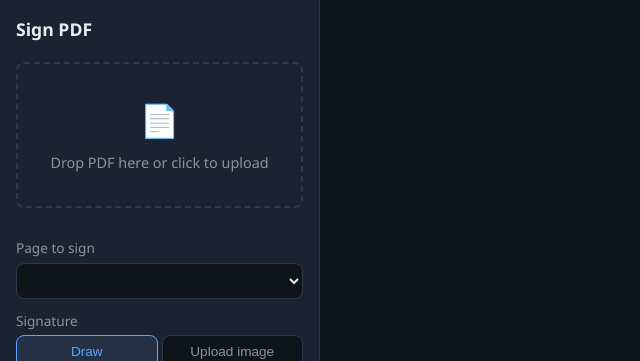
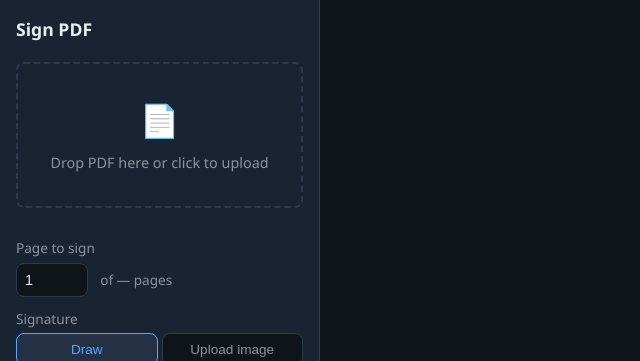
Before and after one commit to MohammedAltwaity/pdf_project, a Flask app: page / in a window 1280 px wide. Shown: the part 59-420 px from the top of the page, without its empty margins (0-640 px from the left). Run offline with Flask 3, Linux system fonts and the light colour scheme; lists and menus that the app fills with data are empty; some libraries are stand-ins or nearby versions.

Commit message:
good signature, and users can search for a given page

```diff
--- a/static/css/style.css
+++ b/static/css/style.css
@@ -162,14 +162,21 @@ body {
 }
 
 /* Select */
-select {
-  width: 100%;
+#page-number {
+  width: 4.5rem;
+  min-width: 3ch;
   padding: 0.5rem;
   background: var(--bg);
   border: 1px solid var(--border);
   border-radius: var(--radius);
   color: var(--text);
   font-size: 0.9rem;
+}
+
+.page-of {
+  margin-left: 0.5rem;
+  font-size: 0.85rem;
+  color: var(--text-muted);
 }
 
 /* Tabs */
--- a/static/js/app.js
+++ b/static/js/app.js
@@ -10,7 +10,8 @@
   const pdfInput = document.getElementById("pdf-input");
   const afterUpload = document.getElementById("after-upload");
   const fileInfo = document.getElementById("file-info");
-  const pageSelect = document.getElementById("page-select");
+  const pageNumberInput = document.getElementById("page-number");
+  const pageOfSpan = document.getElementById("page-of");
   const signatureCanvas = document.getElementById("signature-canvas");
   const clearSignatureBtn = document.getElementById("clear-signature");
   const tabBtns = document.querySelectorAll(".tab-btn");
@@ -203,13 +204,12 @@
         state.pageSizes = data.page_sizes || [];
         state.placement = null;
         fileInfo.textContent = `${file.name} (${data.num_pages} page${data.num_pages !== 1 ? "s" : ""})`;
-        pageSelect.innerHTML = "";
-        for (let i = 0; i < data.num_pages; i++) {
-          const opt = document.createElement("option");
-          opt.value = i;
-          opt.textContent = `Page ${i + 1}`;
-          pageSelect.appendChild(opt);
+        if (pageNumberInput) {
+          pageNumberInput.min = 1;
+          pageNumberInput.max = data.num_pages;
+          pageNumberInput.value = 1;
         }
+        if (pageOfSpan) pageOfSpan.textContent = "of " + data.num_pages + " pages";
         afterUpload.classList.remove("hidden");
         workspacePlaceholder.classList.add("hidden");
         pdfPreview.classList.remove("hidden");
@@ -224,8 +224,16 @@
       });
   }
 
+  function getPageIndex() {
+    var n = parseInt(pageNumberInput ? pageNumberInput.value : "1", 10);
+    if (isNaN(n) || n < 1) n = 1;
+    var max = state.numPages || 1;
+    if (n > max) n = max;
+    return n - 1;
+  }
+
   function getPageSize() {
-    const i = parseInt(pageSelect.value, 10);
+    var i = getPageIndex();
     if (!state.pageSizes || !state.pageSizes[i]) return null;
     return state.pageSizes[i];
   }
@@ -430,7 +438,7 @@
 
   if (pdfPrevBtn) pdfPrevBtn.addEventListener("click", function () {
     var i = Math.max(0, state.currentPageIndex - 1);
-    pageSelect.value = i;
+    if (pageNumberInput) pageNumberInput.value = i + 1;
     state.placement = null;
     placementMarker.classList.add("hidden");
     renderPdfPage(i);
@@ -438,17 +446,21 @@
   });
   if (pdfNextBtn) pdfNextBtn.addEventListener("click", function () {
     var i = Math.min(state.numPages - 1, state.currentPageIndex + 1);
-    pageSelect.value = i;
+    if (pageNumberInput) pageNumberInput.value = i + 1;
     state.placement = null;
     placementMarker.classList.add("hidden");
     renderPdfPage(i);
     updatePlacementHint();
   });
 
-  pageSelect.addEventListener("change", function () {
+  if (pageNumberInput) pageNumberInput.addEventListener("change", function () {
+    var n = parseInt(pageNumberInput.value, 10);
+    var max = state.numPages || 1;
+    if (isNaN(n) || n < 1) { pageNumberInput.value = 1; n = 1; }
+    else if (n > max) { pageNumberInput.value = max; n = max; }
     state.placement = null;
     placementMarker.classList.add("hidden");
-    if (state.fileId) renderPdfPage(pageSelect.value);
+    if (state.fileId) renderPdfPage(n - 1);
     updatePlacementHint();
   });
   sigWidth.addEventListener("input", updateMarkerPosition);
@@ -620,7 +632,7 @@
 
     const fd = new FormData();
     fd.append("file_id", state.fileId);
-    fd.append("page", pageSelect.value);
+    fd.append("page", String(getPageIndex()));
     fd.append("x", state.placement ? String(Math.round(state.placement.x)) : "100");
     fd.append("y", state.placement ? String(Math.round(state.placement.y)) : "100");
     fd.append("width", sigWidth.value);
--- a/templates/index.html
+++ b/templates/index.html
@@ -29,7 +29,8 @@
           <div class="form-group hidden" id="after-upload">
             <p class="file-info" id="file-info"></p>
             <label>Page to sign</label>
-            <select id="page-select"></select>
+            <input type="number" id="page-number" min="1" value="1" step="1" placeholder="e.g. 1" inputmode="numeric" pattern="[0-9]*">
+            <span class="page-of" id="page-of">of — pages</span>
             <label>Signature</label>
             <div class="signature-tabs">
               <button type="button" class="tab-btn active" data-mode="draw">Draw</button>
```
